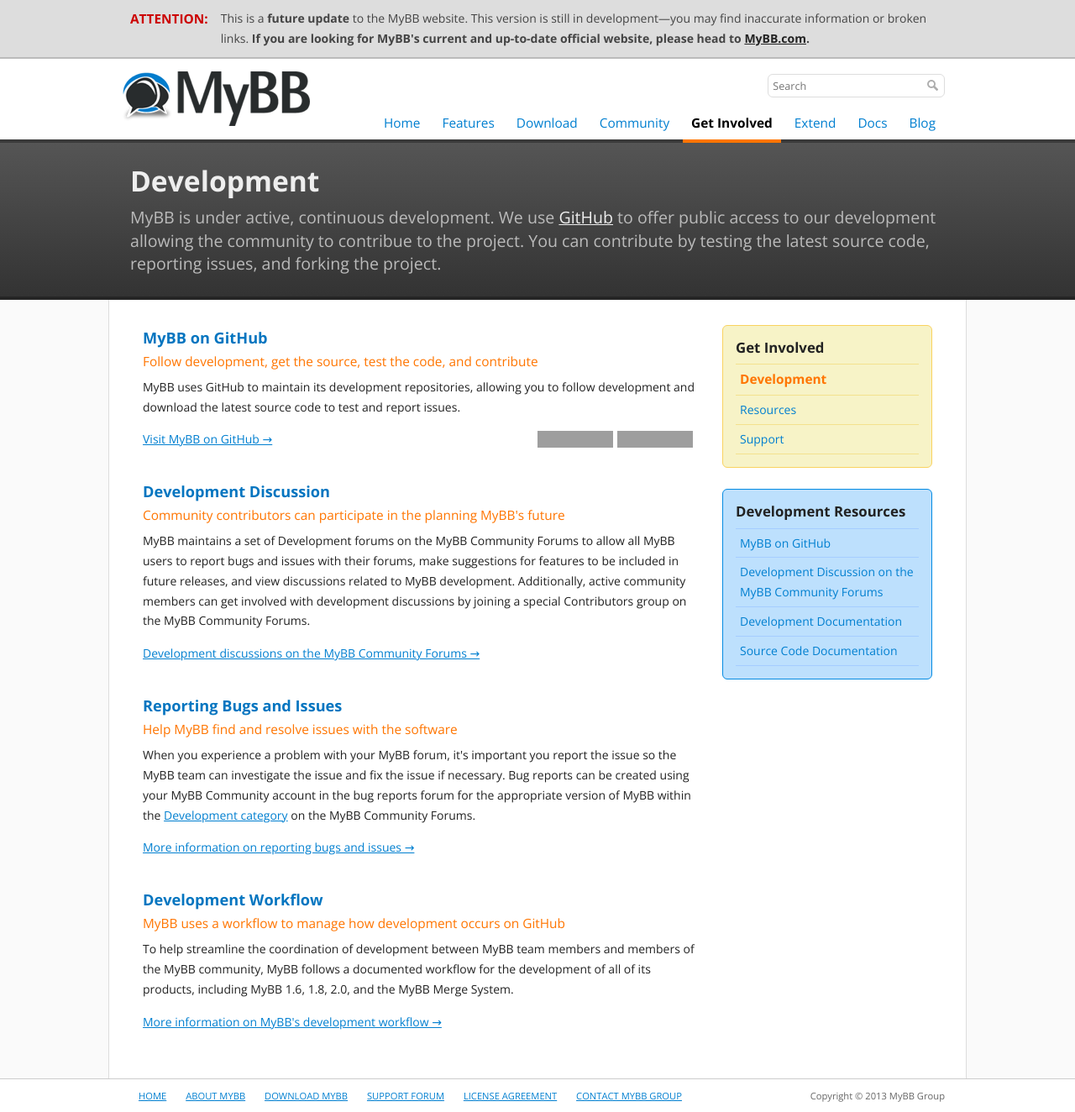
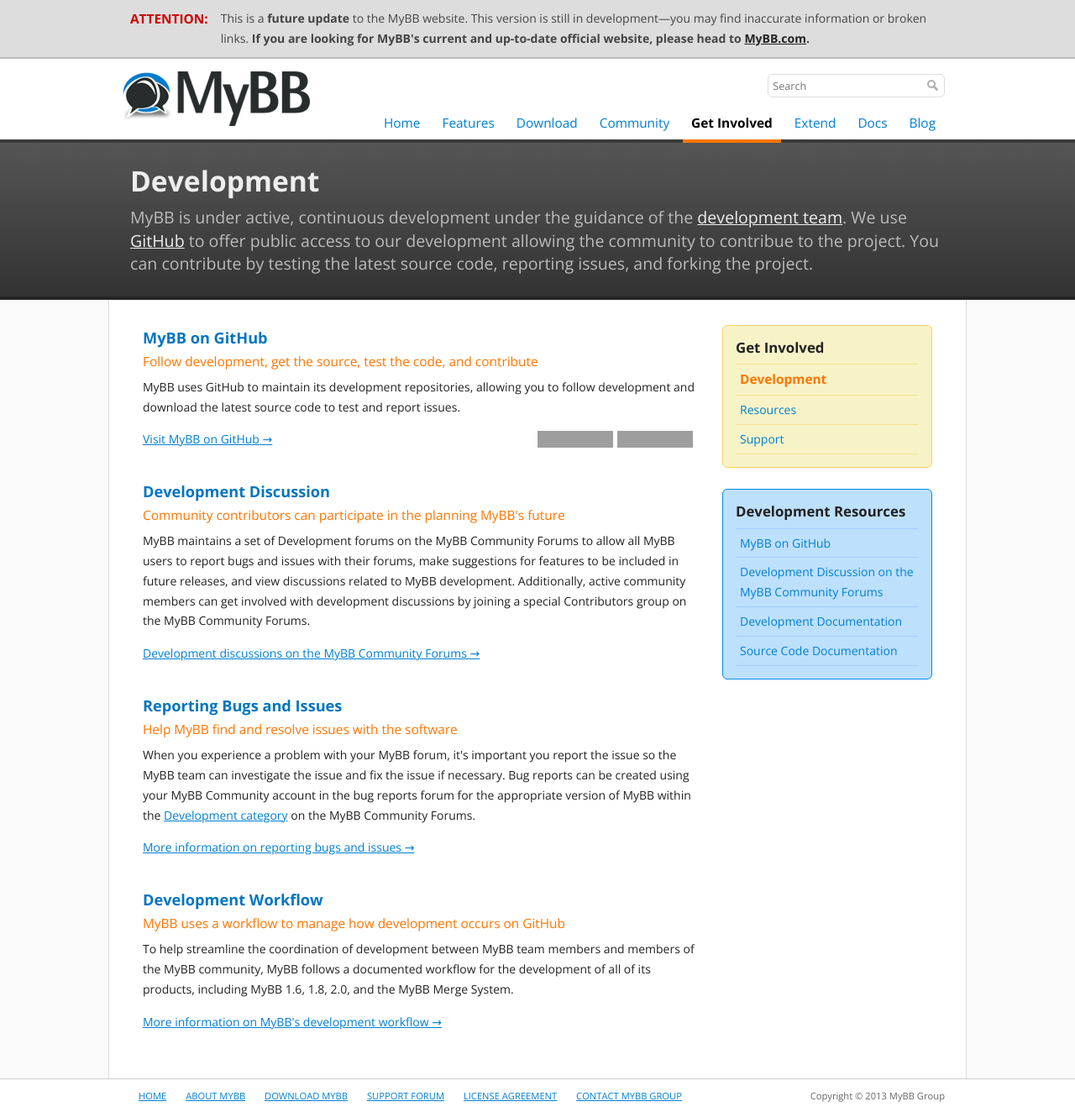
Before and after one commit to mybb/mybb.com, a Jekyll site: the page built from get-involved/development.html, in a window 1280 px wide. Shown: the whole page at 84% size. Built offline with Jekyll 4.4.1, drawn with Linux system fonts in a browser that asks for light colours; nearby versions of some CDN libraries; Markdown is read by kramdown in place of the engine named in the settings; grey boxes are pictures that could not be loaded.

Commit message:
Fixing broken links in descriptions for Get Involved pages
Adds a !SITE_BASEURL! constant for internal links within page
descriptions

```diff
--- a/_layouts/default.html
+++ b/_layouts/default.html
@@ -5,7 +5,7 @@
 	    		<div class="wrapper">
 	    			<hgroup>
 					<h1>{{ page.title }}</h1>
-					<h2>{{ page.description }}</h2>
+					<h2>{{ page.description | replace:"!SITE_BASEURL!",site.baseurl }}</h2>
 	    			</hgroup>
 				</div>
 			</section>
--- a/get-involved/development.html
+++ b/get-involved/development.html
@@ -3,7 +3,7 @@
 section: get-involved
 
 title: Development
-description: MyBB is under active, continuous development. We use <a href="http://github.com/mybb">GitHub</a> to offer public access to our development allowing the community to contribue to the project. You can contribute by testing the latest source code, reporting issues, and forking the project.
+description: MyBB is under active, continuous development under the guidance of the <a href="!SITE_BASEURL!/about/team">development team</a>. We use <a href="http://github.com/mybb">GitHub</a> to offer public access to our development allowing the community to contribue to the project. You can contribute by testing the latest source code, reporting issues, and forking the project.
 ---
 
 <aside id="sidebar">
--- a/get-involved/index.html
+++ b/get-involved/index.html
@@ -3,7 +3,8 @@
 section: get-involved
 
 title: Get Involved
-description: MyBB is an open source project that depends on the contributions of voluntary contributors. Below, find out how you can contribute to the best forum software through <a href="{{ site.baseurl }}/get-involved/development">development</a>, <a href="{{ site.baseurl }}/get-involved/resources">resources</a>, and <a href="{{ site.baseurl }}/get-involved/support">support</a>.
+description: |
+  MyBB is an open source project that depends on the contributions of voluntary contributors. Below, find out how you can contribute to the best forum software through <a href="!SITE_BASEURL!/get-involved/development">development</a>, <a href="!SITE_BASEURL!/get-involved/resources">resources</a>, and <a href="!SITE_BASEURL!/get-involved/support">support</a>.
 ---
 
 <aside id="sidebar">
--- a/get-involved/resources.html
+++ b/get-involved/resources.html
@@ -3,9 +3,8 @@
 section: get-involved
 
 title: Resources
-description: One of the primary goals of MyBB's <a href="/team">resources team</a> is to maintain MyBB's <a href="http://docs.mybb.com">official documentation</a>&nbsp;and manage third-party language translations. Through <a href="http://github.com/mybb">GitHub</a>, you can contribute to both the official documentation and by translating MyBB to additional languages.
+description: One of the primary goals of MyBB's <a href="!SITE_BASEURL!/about/team">resources team</a> is to maintain MyBB's <a href="http://docs.mybb.com">official documentation</a>&nbsp;and manage third-party language translations. Through <a href="http://github.com/mybb">GitHub</a>, you can contribute to both the official documentation and by translating MyBB to additional languages.
 ---
-
 <aside id="sidebar">
 	<section>
 		<h1>Get Involved</h1>
--- a/get-involved/support.html
+++ b/get-involved/support.html
@@ -3,7 +3,7 @@
 section: get-involved
 
 title: Support
-description: MyBB has a support team dedicated to helping users fix problems with their forums. If you have extensive experience with MyBB, however, additional help is always welcome and encouraged! Some basic guidelines on providing support are provided below.
+description: MyBB has a <a href="!SITE_BASEURL!/about/team">support team</a> dedicated to helping users fix problems with their forums. If you have extensive experience with MyBB, however, additional help is always welcome and encouraged! Some basic guidelines on providing support are provided below.
 ---
 
 <aside id="sidebar">
```
